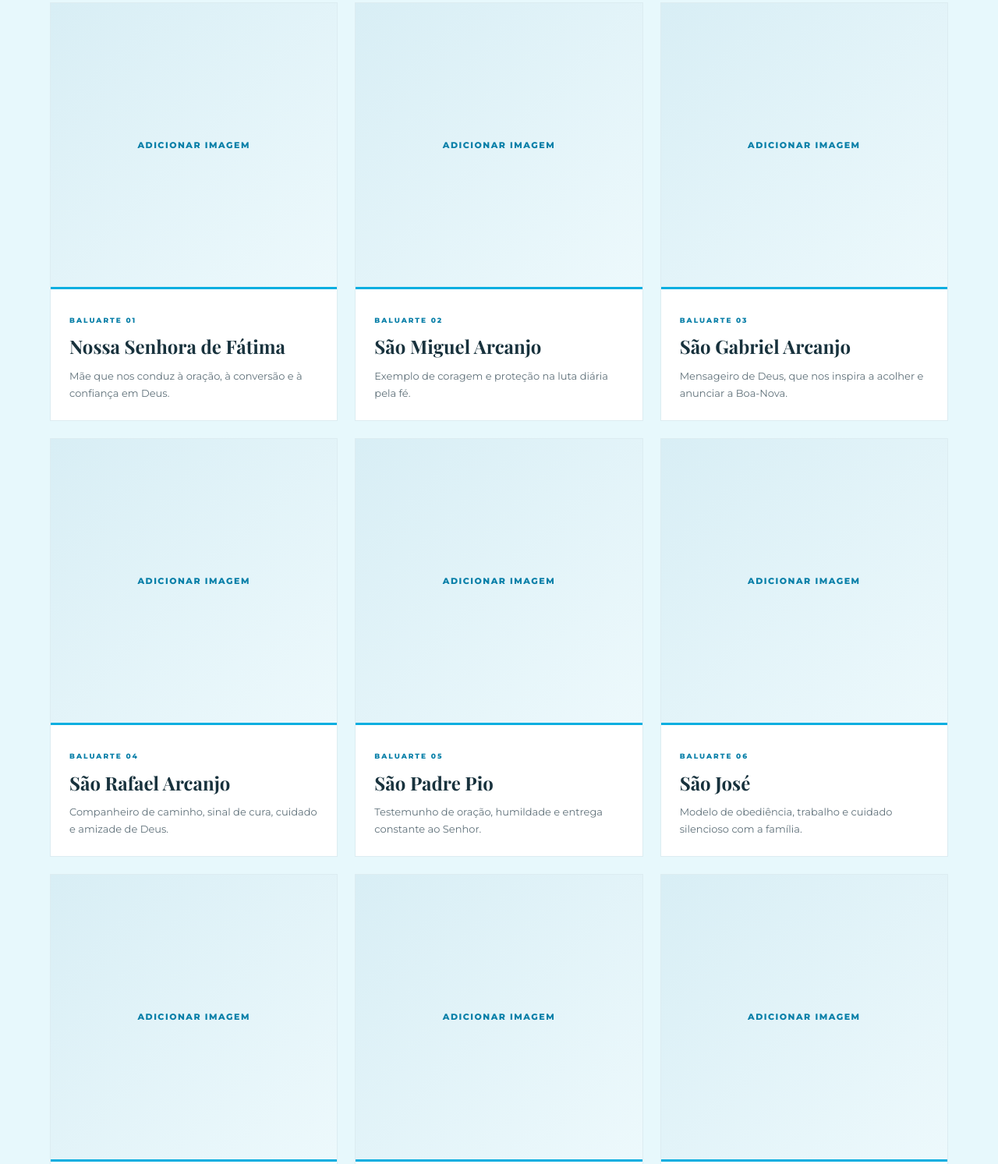
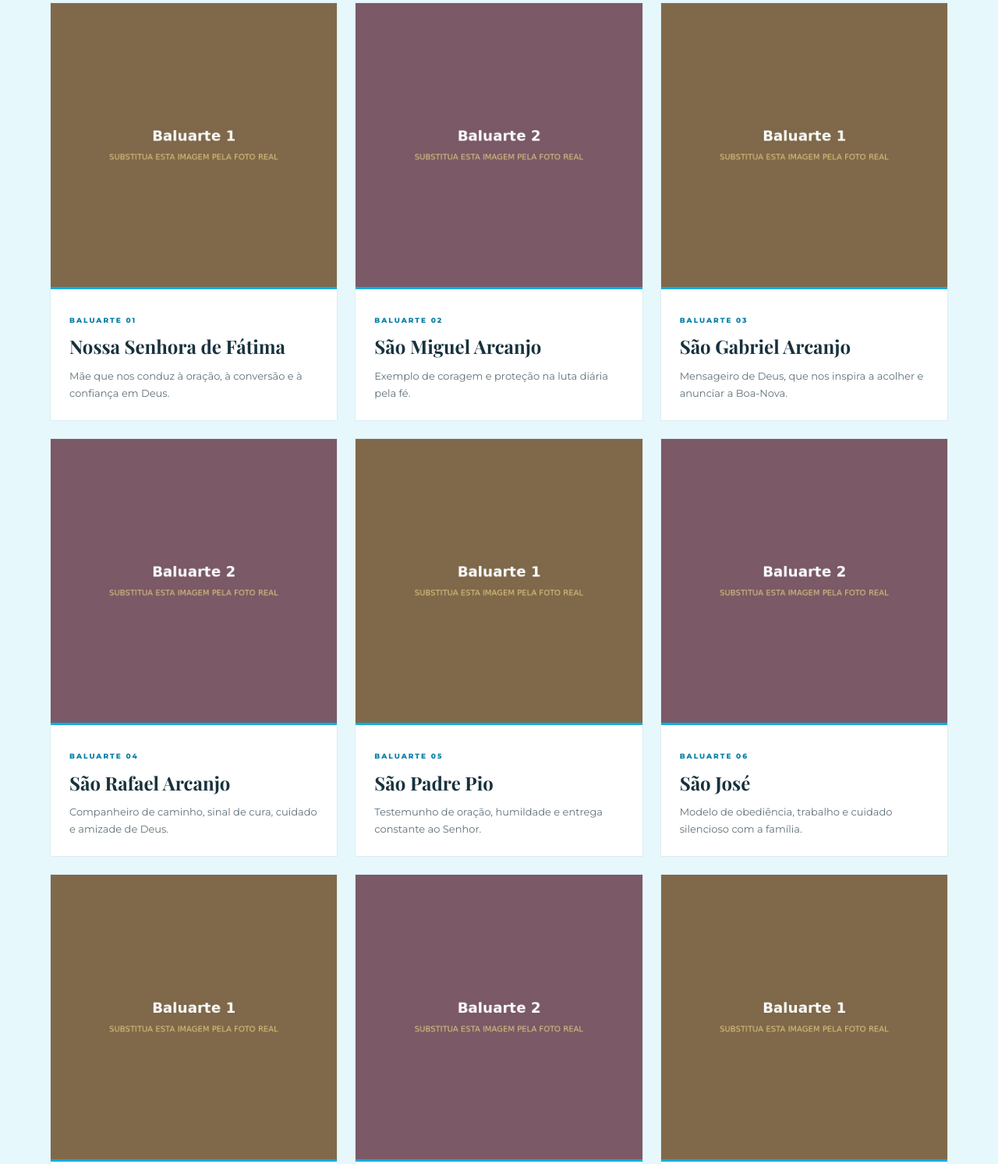
Before and after one commit to Guilhermejs21/ADF, a plain HTML site: page index.html in a window 1280 px wide. Shown: the part 7825-9318 px from the top of the page at 78% size. Drawn offline with nearby package versions, Linux system fonts and the light colour scheme.

Commit message:
Restaura imagens nos cards dos baluartes

```diff
--- a/index.html
+++ b/index.html
@@ -280,10 +280,7 @@
 
             <div class="grade-baluartes">
                 <article class="cartao-baluarte">
-                    <div class="imagem-baluarte" role="img" aria-label="Espaço para a imagem de Nossa Senhora de Fátima">
-                        <!-- Troque este bloco por uma tag img quando tiver a imagem. -->
-                        <span class="placeholder-imagem" aria-hidden="true">Adicionar imagem</span>
-                    </div>
+                    <div class="imagem-baluarte"><img src="img/baluarte-1.jpg" alt="Nossa Senhora de Fátima" loading="lazy"></div>
                     <div class="conteudo-baluarte">
                         <span class="numero-baluarte">Baluarte 01</span>
                         <h3>Nossa Senhora de Fátima</h3>
@@ -292,42 +289,42 @@
                 </article>
 
                 <article class="cartao-baluarte">
-                    <div class="imagem-baluarte" role="img" aria-label="Espaço para a imagem de São Miguel Arcanjo"><span class="placeholder-imagem" aria-hidden="true">Adicionar imagem</span></div>
+                    <div class="imagem-baluarte"><img src="img/baluarte-2.jpg" alt="São Miguel Arcanjo" loading="lazy"></div>
                     <div class="conteudo-baluarte"><span class="numero-baluarte">Baluarte 02</span><h3>São Miguel Arcanjo</h3><p>Exemplo de coragem e proteção na luta diária pela fé.</p></div>
                 </article>
 
                 <article class="cartao-baluarte">
-                    <div class="imagem-baluarte" role="img" aria-label="Espaço para a imagem de São Gabriel Arcanjo"><span class="placeholder-imagem" aria-hidden="true">Adicionar imagem</span></div>
+                    <div class="imagem-baluarte"><img src="img/baluarte-1.jpg" alt="São Gabriel Arcanjo" loading="lazy"></div>
                     <div class="conteudo-baluarte"><span class="numero-baluarte">Baluarte 03</span><h3>São Gabriel Arcanjo</h3><p>Mensageiro de Deus, que nos inspira a acolher e anunciar a Boa-Nova.</p></div>
                 </article>
 
                 <article class="cartao-baluarte">
-                    <div class="imagem-baluarte" role="img" aria-label="Espaço para a imagem de São Rafael Arcanjo"><span class="placeholder-imagem" aria-hidden="true">Adicionar imagem</span></div>
+                    <div class="imagem-baluarte"><img src="img/baluarte-2.jpg" alt="São Rafael Arcanjo" loading="lazy"></div>
                     <div class="conteudo-baluarte"><span class="numero-baluarte">Baluarte 04</span><h3>São Rafael Arcanjo</h3><p>Companheiro de caminho, sinal de cura, cuidado e amizade de Deus.</p></div>
                 </article>
 
                 <article class="cartao-baluarte">
-                    <div class="imagem-baluarte" role="img" aria-label="Espaço para a imagem de São Padre Pio"><span class="placeholder-imagem" aria-hidden="true">Adicionar imagem</span></div>
+                    <div class="imagem-baluarte"><img src="img/baluarte-1.jpg" alt="São Padre Pio" loading="lazy"></div>
                     <div class="conteudo-baluarte"><span class="numero-baluarte">Baluarte 05</span><h3>São Padre Pio</h3><p>Testemunho de oração, humildade e entrega constante ao Senhor.</p></div>
                 </article>
 
                 <article class="cartao-baluarte">
-                    <div class="imagem-baluarte" role="img" aria-label="Espaço para a imagem de São José"><span class="placeholder-imagem" aria-hidden="true">Adicionar imagem</span></div>
+                    <div class="imagem-baluarte"><img src="img/baluarte-2.jpg" alt="São José" loading="lazy"></div>
                     <div class="conteudo-baluarte"><span class="numero-baluarte">Baluarte 06</span><h3>São José</h3><p>Modelo de obediência, trabalho e cuidado silencioso com a família.</p></div>
                 </article>
 
                 <article class="cartao-baluarte">
-                    <div class="imagem-baluarte" role="img" aria-label="Espaço para a imagem de Santa Rita de Cássia"><span class="placeholder-imagem" aria-hidden="true">Adicionar imagem</span></div>
+                    <div class="imagem-baluarte"><img src="img/baluarte-1.jpg" alt="Santa Rita de Cássia" loading="lazy"></div>
                     <div class="conteudo-baluarte"><span class="numero-baluarte">Baluarte 07</span><h3>Santa Rita de Cássia</h3><p>Inspiração de esperança e perseverança mesmo diante das dificuldades.</p></div>
                 </article>
 
                 <article class="cartao-baluarte">
-                    <div class="imagem-baluarte" role="img" aria-label="Espaço para a imagem de Santa Teresinha"><span class="placeholder-imagem" aria-hidden="true">Adicionar imagem</span></div>
+                    <div class="imagem-baluarte"><img src="img/baluarte-2.jpg" alt="Santa Teresinha" loading="lazy"></div>
                     <div class="conteudo-baluarte"><span class="numero-baluarte">Baluarte 08</span><h3>Santa Teresinha</h3><p>Ensina a viver a santidade nas pequenas coisas, com amor e simplicidade.</p></div>
                 </article>
 
                 <article class="cartao-baluarte">
-                    <div class="imagem-baluarte" role="img" aria-label="Espaço para a imagem de São Francisco de Assis"><span class="placeholder-imagem" aria-hidden="true">Adicionar imagem</span></div>
+                    <div class="imagem-baluarte"><img src="img/baluarte-1.jpg" alt="São Francisco de Assis" loading="lazy"></div>
                     <div class="conteudo-baluarte"><span class="numero-baluarte">Baluarte 09</span><h3>São Francisco de Assis</h3><p>Exemplo de simplicidade, fraternidade e amor por toda a criação.</p></div>
                 </article>
             </div>
```
